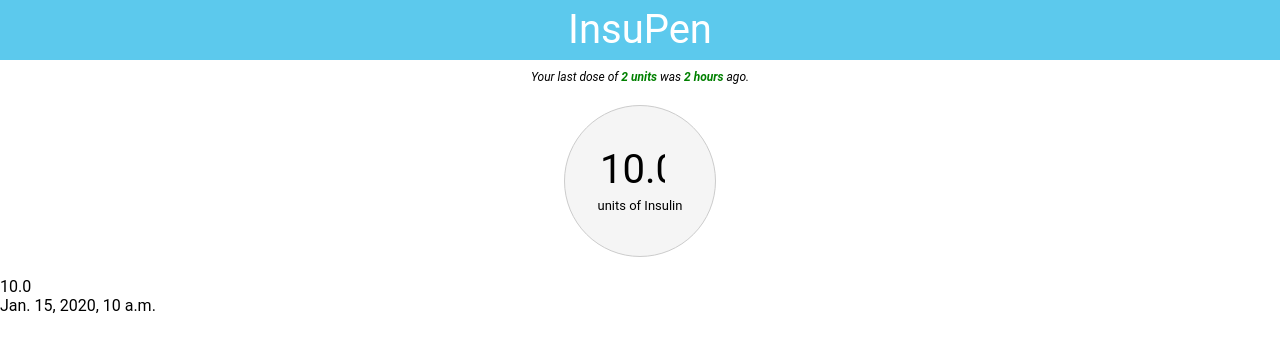
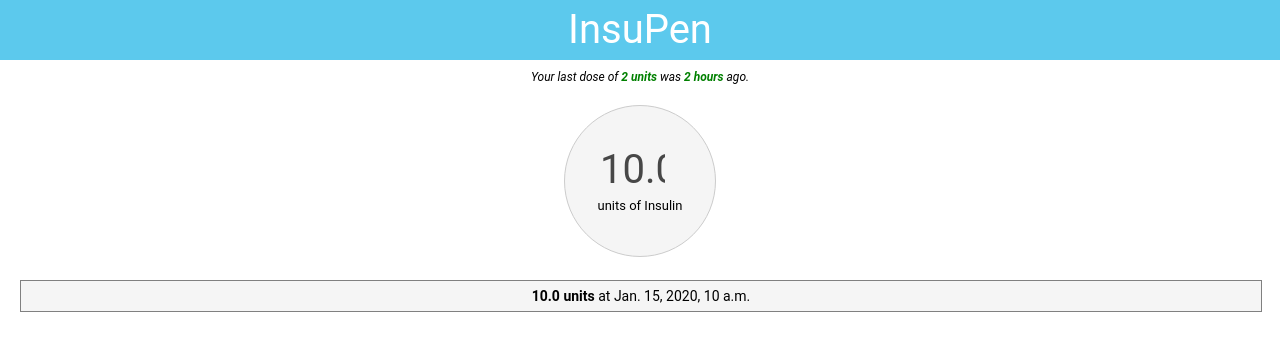
Before and after one commit to benhsu75/lastthought, a Django app: page /pennapps/ in a window 1280 px wide. Shown: the top 352 px of the page. Run offline with Django 3.2, Linux system fonts and the light colour scheme; tables that the repository leaves empty hold one stand-in row (values such as "Sample post").

Commit message:
Pennapps

```diff
--- a/graph/static/pennapps.css
+++ b/graph/static/pennapps.css
@@ -45,10 +45,11 @@
     margin-top: 40px;
     border-bottom: 2px solid #F5F5F5;
     border-radius: 0px;
+    color: #474747;
 }
 
 .insulin-amount:focus {
-    border-bottom: 2px solid black;
+    border-bottom: 2px solid #474747;
 }
 
 .units-text {
@@ -80,3 +81,22 @@
     color: green;
     font-weight: bold;
 }
+
+.doses-container {
+    width: calc(100%-40px);
+    padding: 3px 20px 3px 20px;
+}
+
+.dose {
+    width: 100%;
+    height: 30px;
+    text-align: center;
+    line-height: 30px;
+    font-size: 14px;
+    border: 1px solid gray;
+    background-color: #F5F5F5;
+}
+
+.num-units {
+    font-weight: bold;
+}
--- a/main/templates/pennapps.html
+++ b/main/templates/pennapps.html
@@ -25,8 +25,7 @@
     <div class="doses-container">
         {% for d in doses %}
         <div class="dose">
-            {{ d.amount }}<br>
-            {{ d.created_at }}
+            <span class="num-units">{{ d.amount }} units</span> at {{ d.created_at }}
         </div>
         {% endfor %}
     </div>
```
